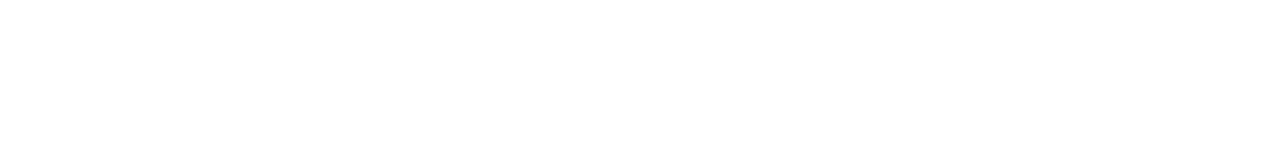
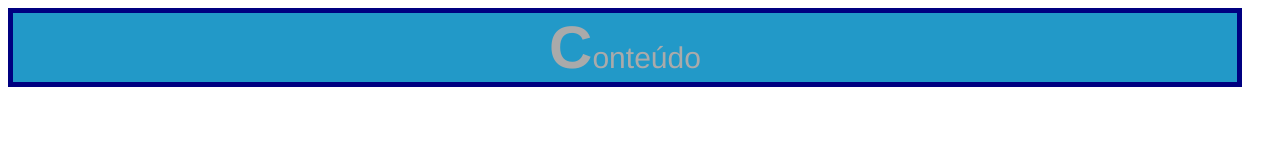
Before and after one commit to cristianleiti/EstudoWeb, a plain HTML site: page css/anatomia.html in a window 1280 px wide. Drawn offline with Linux system fonts and the light colour scheme.

Commit message:
237 - anatomia

```diff
--- a/css/anatomia.html
+++ b/css/anatomia.html
@@ -6,8 +6,27 @@
     <title>Anatomia CSS</title>
     <style>
        .seletor{
-        color: #fff;
-       }
+        color: #aaa;
+        font-size: 30px;
+        text-align: center;
+        /*multiplos valores*/
+        border: solid 5px navy; /* shorthand property */
+        font-family: Helvetica, monospace;
+        /* Função */
+        width: calc(100% - 40px);
+        background-color: rgb(34, 153, 200);
+    }
+    /* Usando uma pseudo-classe*/
+    .seletor:hover{
+        background-color: orangered;
+    }
+
+    /*Usando um pseudo-elemento*/
+    .seletor::first-letter{
+        font-size: 60px;
+        font-weight: bold;
+    }
+
     </style>
 </head>
 
```
